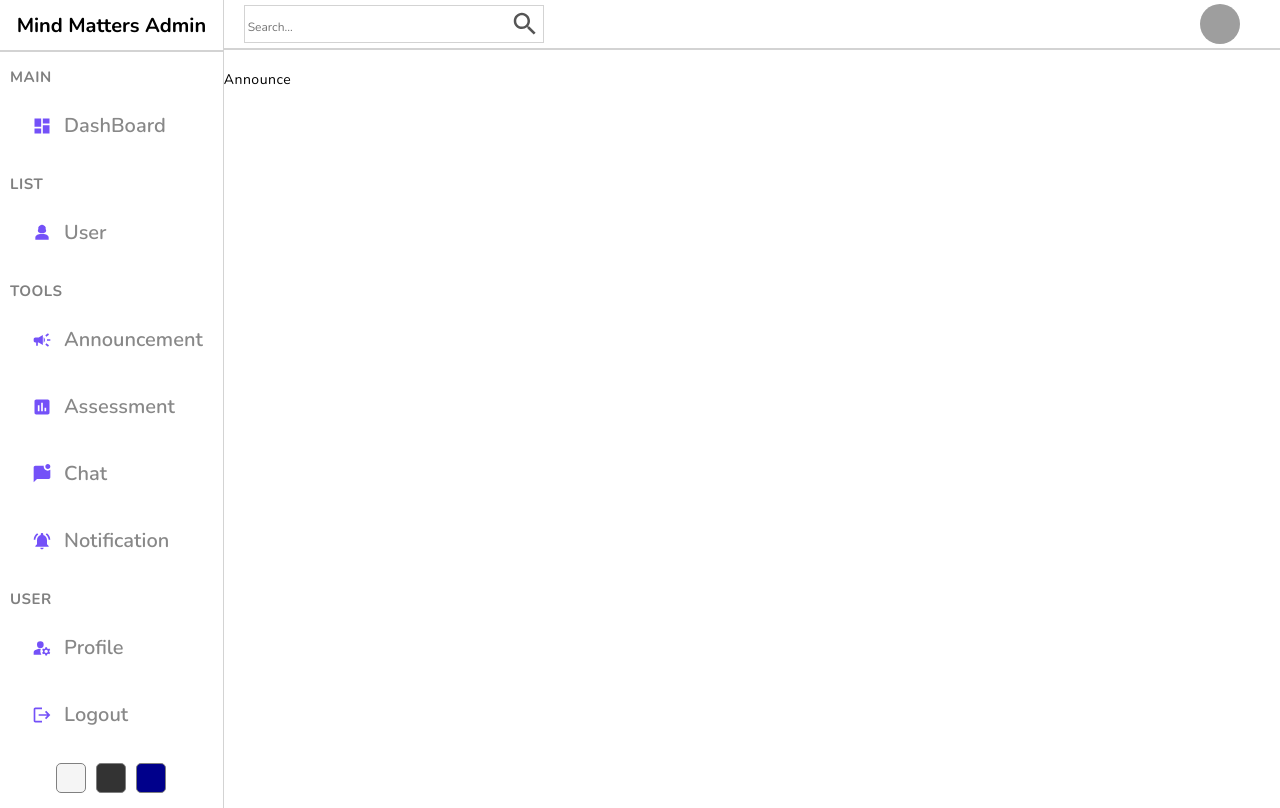
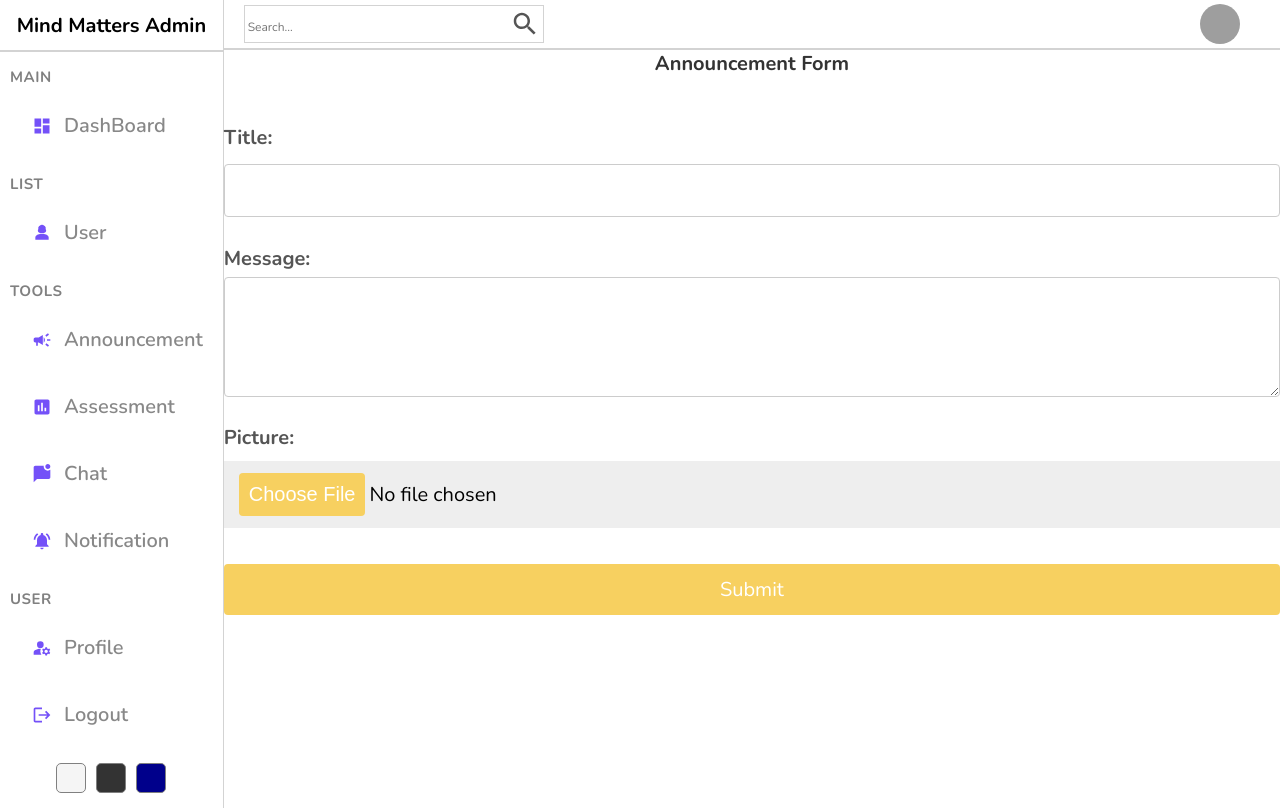
Before and after one commit to RACoderPH/Capstone, a React (Vite) app in the folder Admin/Mindmatters/: page /announce in a window 1280 px wide. Built offline with nearby package versions, Linux system fonts and the light colour scheme; grey boxes are pictures that could not be loaded.

Commit message:
announcement ui

```diff
--- a/Admin/Mindmatters/src/pages/AnnouncementPage/Annoucement.jsx
+++ b/Admin/Mindmatters/src/pages/AnnouncementPage/Annoucement.jsx
@@ -9,9 +9,27 @@ const Annoucement = () => {
             <Sidebar/>
             <div className="announceContainer">
                 <Navbar/>
-                <p>Announce</p>
+    <h2>Announcement Form</h2><br></br>
+    <form id="announcementForm">
+      <div class="form-group">
+        <label for="title">Title:</label>
+        <input type="text" id="title" name="title" required/>
+      </div>
+      <div class="form-group">
+        <label for="message">Message:</label>
+        <textarea id="message" name="message" required></textarea>
+      </div>
+      <div class="form-group">
+        <label for="picture">Picture:</label>
+        <input type="file" id="picture" name="picture"/>
+      </div>
+      <div class="form-group">
+        <input type="submit" value="Submit"/>
+      </div>
+    </form>
+  </div>
             </div>
-   </div>
+
   )
 }
 
--- a/Admin/Mindmatters/src/pages/AnnouncementPage/announcement.scss
+++ b/Admin/Mindmatters/src/pages/AnnouncementPage/announcement.scss
@@ -3,5 +3,79 @@
     display: flex;
     .announceContainer{
         flex: 6;
+
     }
+
+
+    .announceContainer h2 {
+        text-align: center;
+        margin-bottom: 20px;
+        color: #333;
+      }
+
+      .form-group {
+        margin-bottom: 20px;
+      }
+
+      .form-group label {
+        display: block;
+        font-weight: bold;
+        margin-bottom: 5px;
+        color: #555;
+      }
+
+      .form-group input[type="text"],
+      .form-group textarea {
+        width: 100%;
+        padding: 12px;
+        border: 1px solid #ccc;
+        border-radius: 4px;
+        background-color: #fff;
+        transition: border-color 0.3s ease;
+      }
+
+      .form-group textarea {
+        height: 120px;
+      }
+
+      .form-group input[type="file"] {
+        margin-top: 5px;
+      }
+
+      .form-group input[type="submit"] {
+        width: 100%;
+        padding: 12px;
+        background-color: #F7D060;
+        color: #fff;
+        border: none;
+        border-radius: 4px;
+        cursor: pointer;
+        transition: background-color 0.3s ease;
+      }
+
+      .form-group input[type="submit"]:hover {
+        background-color: #c2a13d;
+      }
+
+      .form-group input[type="text"]:focus,
+      .form-group textarea:focus {
+        outline: none;
+        border-color: #F7D060;
+        box-shadow: 0px 0px 5px rgba(255, 213, 2, 0.899);
+      }
+
+      .form-group input[type="file"]::-webkit-file-upload-button {
+        padding: 10px;
+        background-color: #F7D060;
+        color: #fff;
+        border: none;
+        border-radius: 4px;
+        cursor: pointer;
+        transition: background-color 0.3s ease;
+      }
+
+      .form-group input[type="file"]::-webkit-file-upload-button:hover {
+        background-color: #c2a13d;
+      }
+
 }
```
